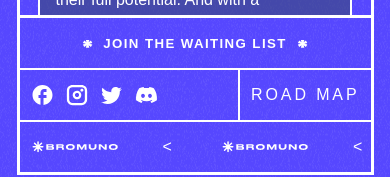
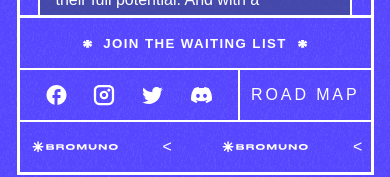
Before and after one commit to junetheardist/Bromuno, a plain HTML site: page base1.html in a window 390 px wide. Shown: the part 555-732 px from the top of the page. Drawn offline with Linux system fonts and the light colour scheme; a web font is replaced by a local one.

Commit message:
adjusted styles on mobile

```diff
--- a/style2.css
+++ b/style2.css
@@ -176,11 +176,11 @@ blink-caret .75s step-end infinite;*/
 
     }
     .socials {
-        justify-content: flex-start;
+        justify-content: space-evenly;
         gap: 10px;
         width: 50%;
         overflow: auto;
-        font-size: 12px();
+        font-size: 12px;
     }
 }
 
```
